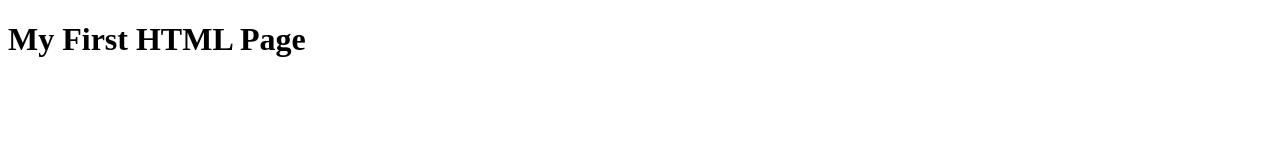
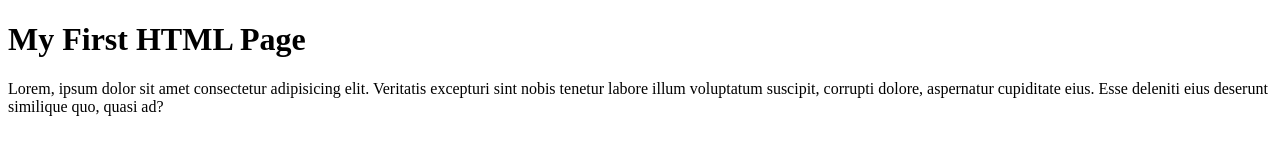
Before and after one commit to jvaldez3/jvaldez3.github.io, a plain HTML site: page index.html in a window 1280 px wide. Drawn offline with Linux system fonts and the light colour scheme.

Commit message:
added a new pretty p tag# with '#' will be ignored, and an empty message aborts the commit.

```diff
--- a/index.html
+++ b/index.html
@@ -10,6 +10,9 @@
 
 <body>
     <h1>My First HTML Page</h1>
+    <p>Lorem, ipsum dolor sit amet consectetur adipisicing elit. Veritatis excepturi sint nobis tenetur labore illum
+        voluptatum suscipit, corrupti dolore, aspernatur cupiditate eius. Esse deleniti eius deserunt similique quo,
+        quasi ad?</p>
 </body>
 
 </html>
--- /dev/null
+++ b/reset.css
@@ -0,0 +1,135 @@
+/* http://meyerweb.com/eric/tools/css/reset/
+   v2.0 | 20110126
+   License: none (public domain)
+*/
+
+html,
+body,
+div,
+span,
+applet,
+object,
+iframe,
+h1,
+h2,
+h3,
+h4,
+h5,
+h6,
+p,
+blockquote,
+pre,
+a,
+abbr,
+acronym,
+address,
+big,
+cite,
+code,
+del,
+dfn,
+em,
+img,
+ins,
+kbd,
+q,
+s,
+samp,
+small,
+strike,
+strong,
+sub,
+sup,
+tt,
+var,
+b,
+u,
+i,
+center,
+dl,
+dt,
+dd,
+ol,
+ul,
+li,
+fieldset,
+form,
+label,
+legend,
+table,
+caption,
+tbody,
+tfoot,
+thead,
+tr,
+th,
+td,
+article,
+aside,
+canvas,
+details,
+embed,
+figure,
+figcaption,
+footer,
+header,
+hgroup,
+menu,
+nav,
+output,
+ruby,
+section,
+summary,
+time,
+mark,
+audio,
+video {
+    margin: 0;
+    padding: 0;
+    border: 0;
+    font-size: 100%;
+    font: inherit;
+    vertical-align: baseline;
+}
+
+/* HTML5 display-role reset for older browsers */
+article,
+aside,
+details,
+figcaption,
+figure,
+footer,
+header,
+hgroup,
+menu,
+nav,
+section {
+    display: block;
+}
+
+body {
+    line-height: 1;
+}
+
+ol,
+ul {
+    list-style: none;
+}
+
+blockquote,
+q {
+    quotes: none;
+}
+
+blockquote:before,
+blockquote:after,
+q:before,
+q:after {
+    content: '';
+    content: none;
+}
+
+table {
+    border-collapse: collapse;
+    border-spacing: 0;
+}
```
Also changed, not shown: style.css (added).
